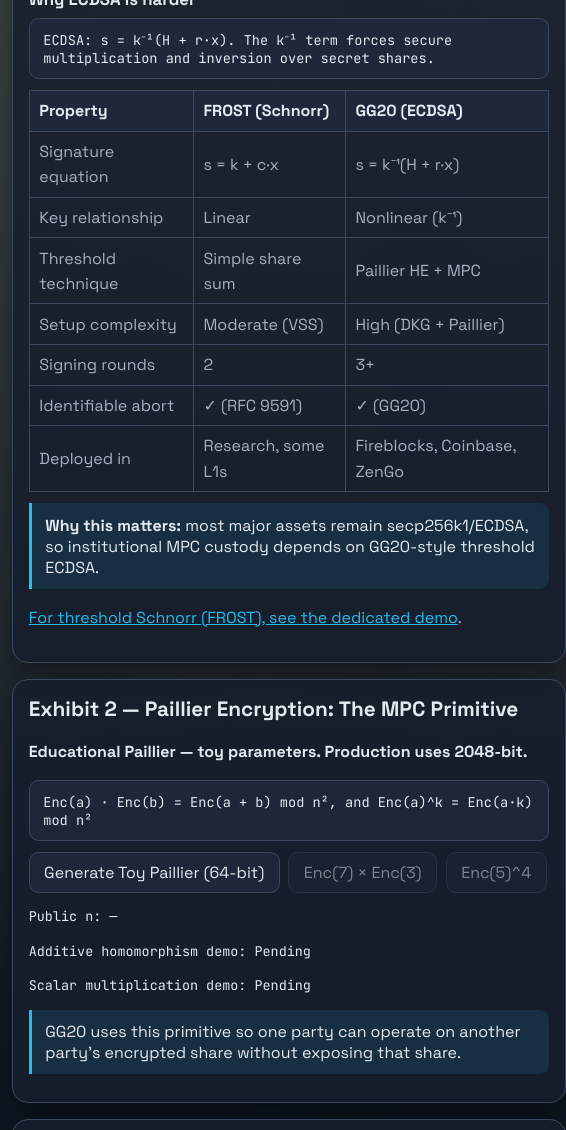
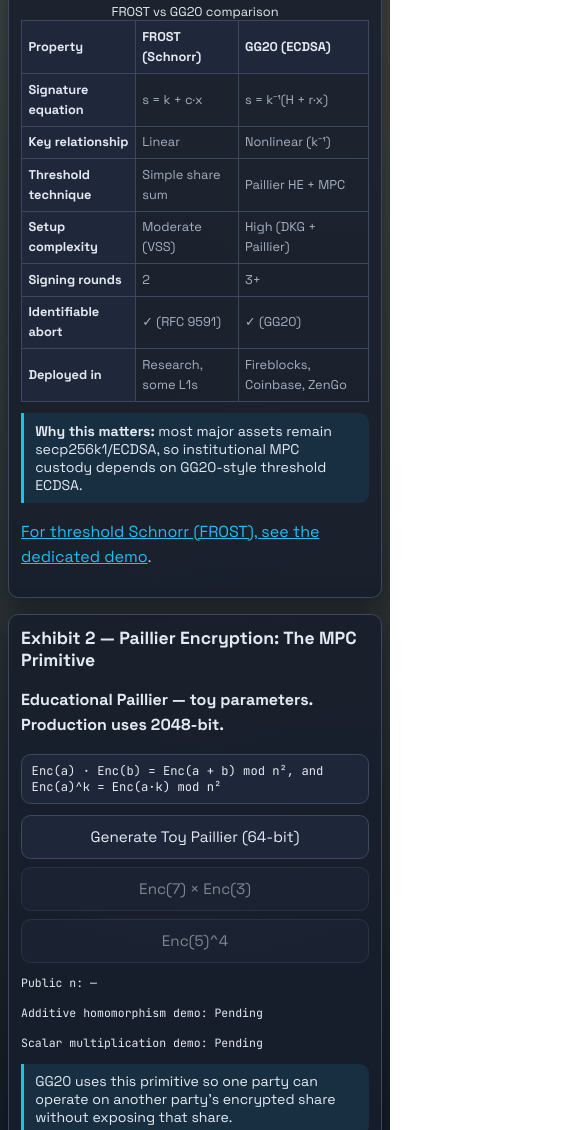
Before and after one commit to systemslibrarian/crypto-lab-gg20-wallet, a website built with Vite: page index.html in a window 390 px wide. Shown: the part 870-2000 px from the top of the page, 566 px wide, since content can reach past the window. Built offline with nearby package versions, Linux system fonts and the light colour scheme.

Commit message:
feat: ADA accessibility and mobile-responsive improvements

```diff
--- a/src/main.ts
+++ b/src/main.ts
@@ -240,8 +240,8 @@ const rerender = (): void => {
     </header>
 
     <main id="main-content" role="main">
-      <section class="exhibit" id="exhibit-1">
-        <h2>Exhibit 1 — Why ECDSA Threshold Is Hard</h2>
+      <section class="exhibit" id="exhibit-1" aria-labelledby="ex1-heading">
+        <h2 id="ex1-heading">Exhibit 1 — Why ECDSA Threshold Is Hard</h2>
         <h3>Standard ECDSA recap</h3>
         <div class="math">x ∈ Z_n, X = x·G, R = k·G, r = R_x mod n, s = k⁻¹(H(m) + r·x) mod n</div>
         <div class="math">Verification: r = (s⁻¹·H(m)·G + s⁻¹·r·X)_x mod n</div>
@@ -253,17 +253,18 @@ const rerender = (): void => {
         <div class="math">ECDSA: s = k⁻¹(H + r·x). The k⁻¹ term forces secure multiplication and inversion over secret shares.</div>
         <div class="table-wrap">
           <table>
+            <caption>FROST vs GG20 comparison</caption>
             <thead>
-              <tr><th>Property</th><th>FROST (Schnorr)</th><th>GG20 (ECDSA)</th></tr>
+              <tr><th scope="col">Property</th><th scope="col">FROST (Schnorr)</th><th scope="col">GG20 (ECDSA)</th></tr>
             </thead>
             <tbody>
-              <tr><td>Signature equation</td><td>s = k + c·x</td><td>s = k⁻¹(H + r·x)</td></tr>
-              <tr><td>Key relationship</td><td>Linear</td><td>Nonlinear (k⁻¹)</td></tr>
-              <tr><td>Threshold technique</td><td>Simple share sum</td><td>Paillier HE + MPC</td></tr>
-              <tr><td>Setup complexity</td><td>Moderate (VSS)</td><td>High (DKG + Paillier)</td></tr>
-              <tr><td>Signing rounds</td><td>2</td><td>3+</td></tr>
-              <tr><td>Identifiable abort</td><td>✓ (RFC 9591)</td><td>✓ (GG20)</td></tr>
-              <tr><td>Deployed in</td><td>Research, some L1s</td><td>Fireblocks, Coinbase, ZenGo</td></tr>
+              <tr><th scope="row">Signature equation</th><td>s = k + c·x</td><td>s = k⁻¹(H + r·x)</td></tr>
+              <tr><th scope="row">Key relationship</th><td>Linear</td><td>Nonlinear (k⁻¹)</td></tr>
+              <tr><th scope="row">Threshold technique</th><td>Simple share sum</td><td>Paillier HE + MPC</td></tr>
+              <tr><th scope="row">Setup complexity</th><td>Moderate (VSS)</td><td>High (DKG + Paillier)</td></tr>
+              <tr><th scope="row">Signing rounds</th><td>2</td><td>3+</td></tr>
+              <tr><th scope="row">Identifiable abort</th><td>✓ (RFC 9591)</td><td>✓ (GG20)</td></tr>
+              <tr><th scope="row">Deployed in</th><td>Research, some L1s</td><td>Fireblocks, Coinbase, ZenGo</td></tr>
             </tbody>
           </table>
         </div>
@@ -271,8 +272,8 @@ const rerender = (): void => {
         <p><a href="https://systemslibrarian.github.io/crypto-lab-frost-threshold/" target="_blank" rel="noreferrer">For threshold Schnorr (FROST), see the dedicated demo</a>.</p>
       </section>
 
-      <section class="exhibit" id="exhibit-2">
-        <h2>Exhibit 2 — Paillier Encryption: The MPC Primitive</h2>
+      <section class="exhibit" id="exhibit-2" aria-labelledby="ex2-heading">
+        <h2 id="ex2-heading">Exhibit 2 — Paillier Encryption: The MPC Primitive</h2>
         <p><strong>Educational Paillier — toy parameters. Production uses 2048-bit.</strong></p>
         <div class="math">Enc(a) · Enc(b) = Enc(a + b) mod n², and Enc(a)^k = Enc(a·k) mod n²</div>
         <div class="controls">
@@ -280,14 +281,16 @@ const rerender = (): void => {
           <button id="paillier-add" type="button" ${p.keypair ? '' : 'disabled'}>Enc(7) × Enc(3)</button>
           <button id="paillier-scalar" type="button" ${p.keypair ? '' : 'disabled'}>Enc(5)^4</button>
         </div>
+        <div aria-live="polite" aria-atomic="true">
           <p class="mono">Public n: ${truncate(p.keypair?.n)}</p>
           <p class="mono">Additive homomorphism demo: ${p.addOutput ?? 'Pending'}</p>
           <p class="mono">Scalar multiplication demo: ${p.scalarOutput ?? 'Pending'}</p>
+        </div>
         <div class="callout">GG20 uses this primitive so one party can operate on another party's encrypted share without exposing that share.</div>
       </section>
 
-      <section class="exhibit" id="exhibit-3">
-        <h2>Exhibit 3 — GG20 Distributed Key Generation (2-of-2 Simplified)</h2>
+      <section class="exhibit" id="exhibit-3" aria-labelledby="ex3-heading">
+        <h2 id="ex3-heading">Exhibit 3 — GG20 Distributed Key Generation (2-of-2 Simplified)</h2>
         <p><strong>Educational Paillier — toy parameters. Production uses 2048-bit.</strong></p>
         <div class="controls">
           <button id="dkg-p1" type="button">Generate Party 1 share</button>
@@ -295,6 +298,7 @@ const rerender = (): void => {
           <button id="dkg-commit" type="button" ${(d.X1 && d.X2) ? '' : 'disabled'}>Commitment exchange</button>
           <button id="dkg-joint" type="button" ${(d.X1 && d.X2 && d.c1 && d.c2) ? '' : 'disabled'}>Compute joint public key</button>
         </div>
+        <div aria-live="polite" aria-atomic="true">
           <p class="mono">x₁ (Party 1 share): ${truncate(d.x1)}</p>
           <p class="mono">X₁ = x₁·G: ${truncate(d.X1)}</p>
           <p class="mono">x₂ (Party 2 share): ${truncate(d.x2)}</p>
@@ -304,11 +308,12 @@ const rerender = (): void => {
           <p class="mono">Joint public key X = X₁ + X₂: ${truncate(d.jointPub)}</p>
           <p class="mono">Paillier pk₁.n: ${truncate(d.paillier?.n)}</p>
           <p class="mono">Enc₍pk₁₎(x₁): ${truncate(d.encX1)}</p>
+        </div>
         <div class="callout">x₁ + x₂ = x is checked internally for consistency on toy arithmetic, but the full private key is never displayed.</div>
       </section>
 
-      <section class="exhibit" id="exhibit-4">
-        <h2>Exhibit 4 — GG20 Threshold Signing (2-of-2 Structural Simulation)</h2>
+      <section class="exhibit" id="exhibit-4" aria-labelledby="ex4-heading">
+        <h2 id="ex4-heading">Exhibit 4 — GG20 Threshold Signing (2-of-2 Structural Simulation)</h2>
         <p><strong>Educational Paillier — toy parameters. Production uses 2048-bit.</strong></p>
         <label for="message">Message</label>
         <input id="message" type="text" value="${s.message.replace(/"/g, '&quot;')}" />
@@ -318,6 +323,7 @@ const rerender = (): void => {
           <button id="sign-combine" type="button" ${(d.jointPub && s.k1 && s.k2) ? '' : 'disabled'}>Combine signatures</button>
           <button id="sign-verify" type="button" ${s.signatureHex ? '' : 'disabled'}>Verify signature</button>
         </div>
+        <div aria-live="polite" aria-atomic="true">
           <p class="mono">Γ₁ = γ₁·G: ${truncate(s.Gamma1)}</p>
           <p class="mono">Γ₂ = γ₂·G: ${truncate(s.Gamma2)}</p>
           <p class="mono">δ₂ = Enc(x₁)^k₂ · Enc(ρ₂) mod n²: ${truncate(s.delta2)}</p>
@@ -325,13 +331,14 @@ const rerender = (): void => {
           <p class="mono">r component: ${truncate(s.r)}</p>
           <p class="mono">s component: ${truncate(s.s)}</p>
           <p class="mono">Signature (compact hex r||s): ${truncate(s.signatureHex)}</p>
-        <p class="mono">Verification result: ${s.verified === undefined ? 'Pending' : s.verified ? '✓ valid' : '✗ invalid'}</p>
-        ${s.abortReason ? `<p class="danger">Identifiable abort: ${s.abortReason}</p>` : ''}
+          <p class="mono" role="status">Verification result: ${s.verified === undefined ? 'Pending' : s.verified ? '✓ valid' : '✗ invalid'}</p>
+          ${s.abortReason ? `<p class="danger" role="alert">Identifiable abort: ${s.abortReason}</p>` : ''}
+        </div>
         <div class="callout">Identifiable abort means malformed Paillier ciphertexts can be attributed to the cheating party instead of causing anonymous failure.</div>
       </section>
 
-      <section class="exhibit" id="exhibit-5">
-        <h2>Exhibit 5 — Security: What GG20 Protects Against</h2>
+      <section class="exhibit" id="exhibit-5" aria-labelledby="ex5-heading">
+        <h2 id="ex5-heading">Exhibit 5 — Security: What GG20 Protects Against</h2>
         <p>GG20 targets malicious adversaries with identifiable abort (GG20 ePrint 2020/540), extending GG18's practical threshold ECDSA design.</p>
         <ul>
           <li>Γᵢ = γᵢ·G hides γᵢ under discrete-log hardness.</li>
@@ -342,23 +349,24 @@ const rerender = (): void => {
         <div class="math">If ECDSA reuses nonce k with same r: k = (H(m₁)-H(m₂))·(s₁-s₂)⁻¹ mod n, then x leaks.</div>
         <div class="table-wrap">
           <table>
+            <caption>GG20 vs FROST security comparison</caption>
             <thead>
-              <tr><th>Property</th><th>GG20 (ECDSA)</th><th>FROST (Schnorr)</th></tr>
+              <tr><th scope="col">Property</th><th scope="col">GG20 (ECDSA)</th><th scope="col">FROST (Schnorr)</th></tr>
             </thead>
             <tbody>
-              <tr><td>Adversary model</td><td>Malicious with abort</td><td>Malicious with abort</td></tr>
-              <tr><td>Nonce safety</td><td>Joint generation + Paillier MPC</td><td>Nonce commitments</td></tr>
-              <tr><td>Key extraction risk</td><td>Paillier-protected</td><td>VSS-protected</td></tr>
-              <tr><td>Complexity</td><td>High</td><td>Moderate</td></tr>
-              <tr><td>Formal proof line</td><td>CCS/ePrint lineage</td><td>RFC 9591</td></tr>
+              <tr><th scope="row">Adversary model</th><td>Malicious with abort</td><td>Malicious with abort</td></tr>
+              <tr><th scope="row">Nonce safety</th><td>Joint generation + Paillier MPC</td><td>Nonce commitments</td></tr>
+              <tr><th scope="row">Key extraction risk</th><td>Paillier-protected</td><td>VSS-protected</td></tr>
+              <tr><th scope="row">Complexity</th><td>High</td><td>Moderate</td></tr>
+              <tr><th scope="row">Formal proof line</th><td>CCS/ePrint lineage</td><td>RFC 9591</td></tr>
             </tbody>
           </table>
         </div>
         <div class="callout">Why this matters: custody platforms can detect and attribute protocol deviation instead of silently exposing key material.</div>
       </section>
 
-      <section class="exhibit" id="exhibit-6">
-        <h2>Exhibit 6 — Threshold ECDSA in Production</h2>
+      <section class="exhibit" id="exhibit-6" aria-labelledby="ex6-heading">
+        <h2 id="ex6-heading">Exhibit 6 — Threshold ECDSA in Production</h2>
         <h3>Deployment snapshots</h3>
         <ul>
           <li><strong>Fireblocks:</strong> institutional MPC custody, threshold ECDSA variants at production scale.</li>
--- a/src/style.css
+++ b/src/style.css
@@ -271,16 +271,137 @@ a {
   color: var(--accent);
 }
 
-@media (max-width: 760px) {
+/* ---------- Focus (ADA) ---------- */
+a:focus-visible {
+  outline: 2px solid var(--accent);
+  outline-offset: 2px;
+}
+
+/* ---------- Skip link (ADA) ---------- */
+.skip-link:focus {
+  top: 0;
+  outline: 2px solid var(--accent);
+  outline-offset: 2px;
+}
+
+/* ---------- Reduced motion (ADA) ---------- */
+@media (prefers-reduced-motion: reduce) {
+  *,
+  *::before,
+  *::after {
+    animation-duration: 0.01ms !important;
+    animation-iteration-count: 1 !important;
+    transition-duration: 0.01ms !important;
+  }
+}
+
+/* ---------- Tablet (max-width: 860px) ---------- */
+@media (max-width: 860px) {
+  #app {
+    width: 96vw;
+    padding: 1rem 0 1.5rem;
+  }
+
   header {
     padding: 1.55rem 1rem 1.1rem;
+    border-radius: 0.9rem;
   }
 
   .exhibit {
     padding: 1rem;
+    border-radius: 0.8rem;
   }
 
   table {
-    min-width: 520px;
+    min-width: 480px;
+  }
+
+  .controls {
+    gap: 0.5rem;
   }
 }
+
+/* ---------- Mobile (max-width: 600px) ---------- */
+@media (max-width: 600px) {
+  #app {
+    width: 100vw;
+    padding: 0.5rem 0.5rem 1.2rem;
+  }
+
+  header {
+    padding: 1.2rem 0.8rem 1rem;
+    border-radius: 0.7rem;
+  }
+
+  header h1 {
+    font-size: 1.5rem;
+  }
+
+  .exhibit {
+    padding: 0.75rem;
+    border-radius: 0.65rem;
+  }
+
+  .exhibit h2 {
+    font-size: 1.1rem;
+  }
+
+  .exhibit h3 {
+    font-size: 0.95rem;
+  }
+
+  .controls {
+    flex-direction: column;
+    align-items: stretch;
+  }
+
+  /* WCAG 2.1 SC 2.5.8: 44×44 minimum touch target */
+  button {
+    min-height: 44px;
+    min-width: 44px;
+    padding: 0.65rem 0.9rem;
+    font-size: 0.95rem;
+  }
+
+  .theme-toggle {
+    min-height: 44px;
+    min-width: 44px;
+    width: 2.75rem;
+    height: 2.75rem;
+  }
+
+  input[type='text'],
+  textarea {
+    min-height: 44px;
+    font-size: 1rem;
+  }
+
+  table {
+    min-width: 340px;
+    font-size: 0.8rem;
+  }
+
+  th,
+  td {
+    padding: 0.35rem 0.4rem;
+  }
+
+  .math {
+    font-size: 0.76rem;
+    padding: 0.5rem 0.6rem;
+  }
+
+  .mono {
+    font-size: 0.72rem;
+  }
+
+  .callout {
+    font-size: 0.88rem;
+    padding: 0.55rem 0.7rem;
+  }
+
+  .link-row {
+    flex-direction: column;
+    gap: 0.55rem;
+  }
+}
```
Lines whose indentation alone changed are shown as unchanged.
